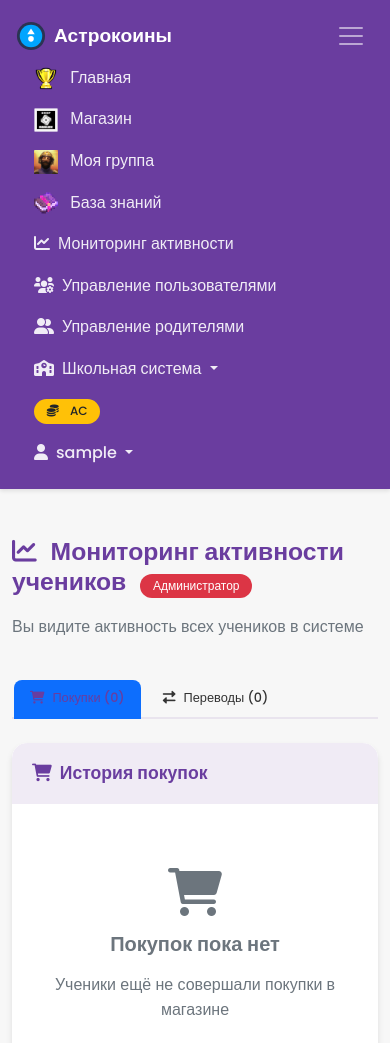
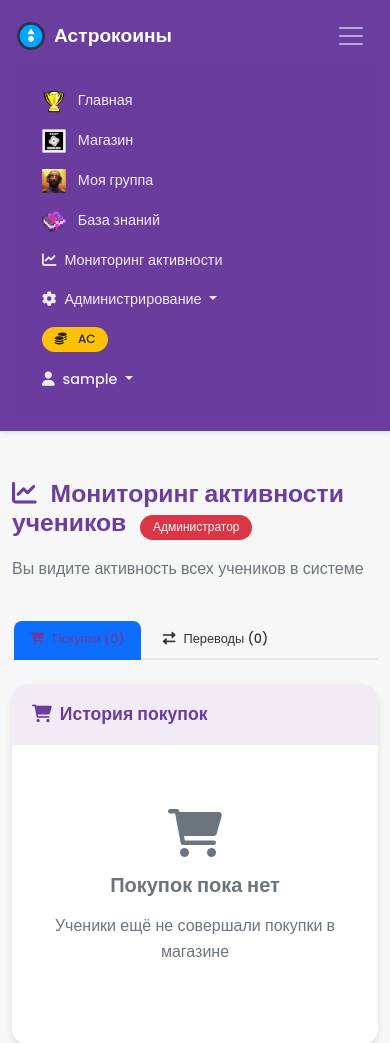
Before and after one commit to 9Roxxx/astrocoins, a Django app: page /activity-monitoring/ in a window 390 px wide, after a click that opens the changed part. Shown: the top 1043 px of the page. Run offline with Django 4.2, Linux system fonts and the light colour scheme; the visitor is signed in with stand-in values (Sample User, id 1); data that the repository does not hold is empty; parts of the project's set-up code (start-up, migrations or seed data) failed here and were passed over.

Commit message:
fix: Исправлена навигация администратора - объединены меню в выпадающий список
- Объединены 'Управление пользователями', 'Управление родителями' и 'Школьная система' в одно меню 'Администрирование'
- Сокращены названия пунктов меню для экономии места
- Добавлены CSS стили для улучшения отображения навигации
- Исправлена проблема с переносом кнопок на узких экранах
- Добавлена адаптивность для мобильных устройств

```diff
--- a/core/templates/core/base.html
+++ b/core/templates/core/base.html
@@ -187,29 +187,30 @@
                     </li>
                     {% endif %}
                     {% if user.is_superuser %}
-                    <li class="nav-item">
-                        <a class="nav-link" href="{% url 'user_management' %}">
-                            <i class="fas fa-users-cog me-2"></i>Управление пользователями
-                        </a>
-                    </li>
-                    <li class="nav-item">
-                        <a class="nav-link" href="{% url 'parent_management' %}">
-                            <i class="fas fa-user-friends me-2"></i>Управление родителями
-                        </a>
-                    </li>
                     <li class="nav-item dropdown">
-                        <a class="nav-link dropdown-toggle" href="#" id="schoolSystemDropdown" role="button" data-bs-toggle="dropdown">
-                            <i class="fas fa-school me-2"></i>Школьная система
+                        <a class="nav-link dropdown-toggle" href="#" id="adminDropdown" role="button" data-bs-toggle="dropdown">
+                            <i class="fas fa-cog me-2"></i>Администрирование
                         </a>
                         <ul class="dropdown-menu">
                             <li>
+                                <a class="dropdown-item" href="{% url 'user_management' %}">
+                                    <i class="fas fa-users-cog me-2"></i>Пользователи
+                                </a>
+                            </li>
+                            <li>
+                                <a class="dropdown-item" href="{% url 'parent_management' %}">
+                                    <i class="fas fa-user-friends me-2"></i>Родители
+                                </a>
+                            </li>
+                            <li><hr class="dropdown-divider"></li>
+                            <li>
                                 <a class="dropdown-item" href="{% url 'city_management' %}">
-                                    <i class="fas fa-city me-2"></i>Управление городами
+                                    <i class="fas fa-city me-2"></i>Города
                                 </a>
                             </li>
                             <li>
                                 <a class="dropdown-item" href="{% url 'school_management' %}">
-                                    <i class="fas fa-school me-2"></i>Управление школами
+                                    <i class="fas fa-school me-2"></i>Школы
                                 </a>
                             </li>
                         </ul>
--- a/static/css/style.css
+++ b/static/css/style.css
@@ -1,3 +1,39 @@
+/* Навигация */
+.navbar-nav .nav-link {
+    white-space: nowrap;
+    padding: 0.5rem 0.75rem !important;
+}
+
+.dropdown-menu {
+    min-width: 200px;
+}
+
+.dropdown-item {
+    padding: 0.5rem 1rem;
+}
+
+.dropdown-item i {
+    width: 20px;
+    text-align: center;
+}
+
+/* Адаптивность навигации */
+@media (max-width: 1200px) {
+    .navbar-nav .nav-link {
+        font-size: 0.9rem;
+        padding: 0.5rem 0.5rem !important;
+    }
+}
+
+@media (max-width: 992px) {
+    .navbar-collapse {
+        background-color: rgba(106, 61, 159, 0.95);
+        border-radius: 0.5rem;
+        margin-top: 0.5rem;
+        padding: 1rem;
+    }
+}
+
 /* Дополнительные анимации и эффекты */
 
 /* Градиентный фон для специальных элементов */
```
